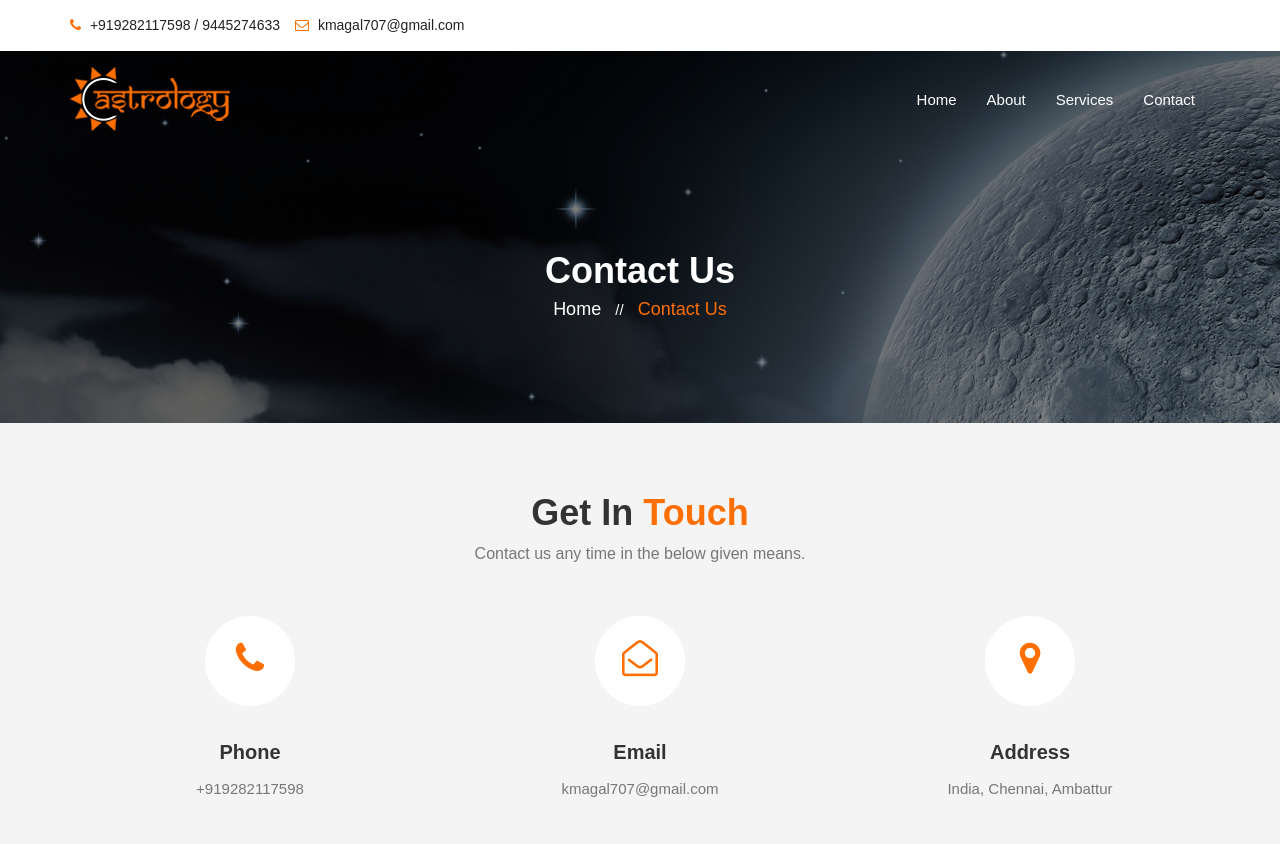
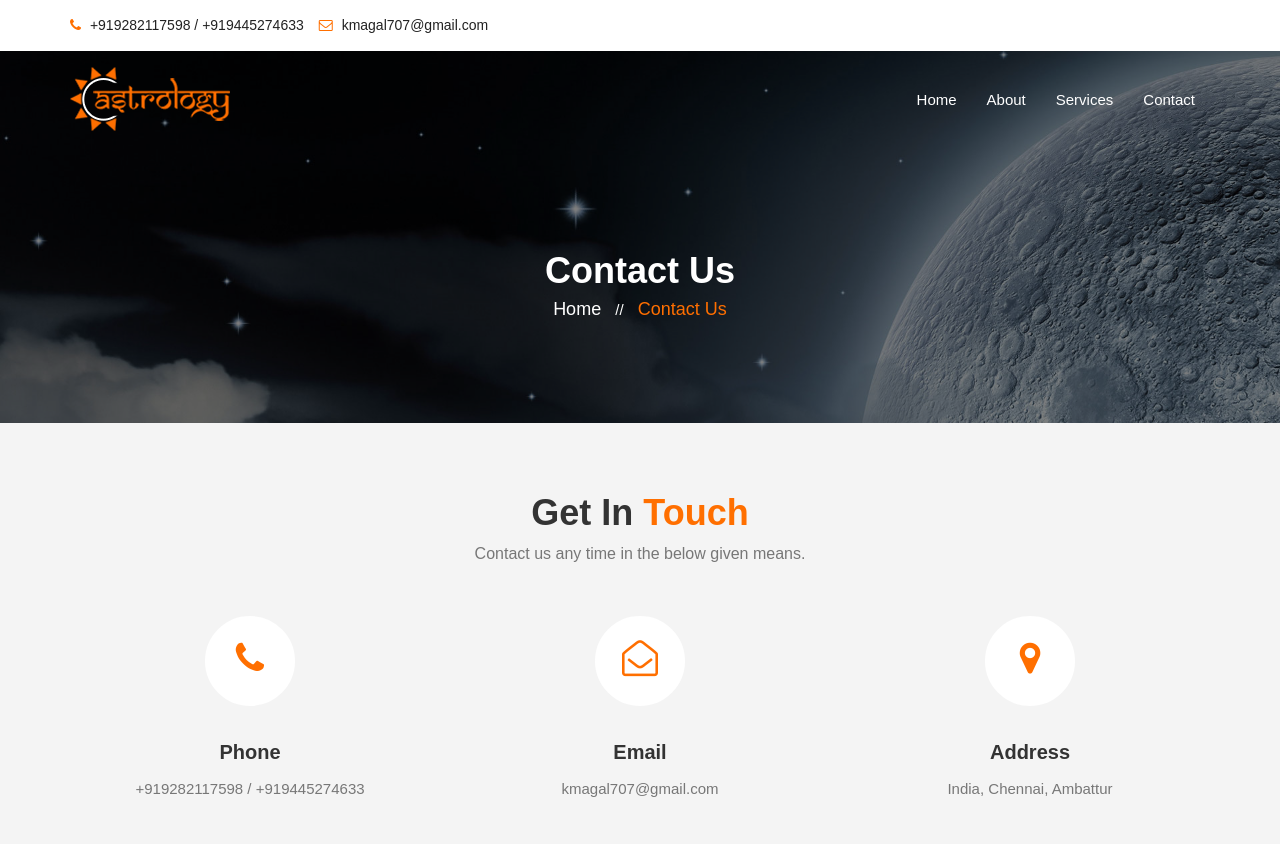
Before and after one commit to AravindKhumar/AravindKhumar.github.io, a plain HTML site: page contact.html in a window 1280 px wide. Shown: the top 844 px of the page. Drawn offline with Linux system fonts and the light colour scheme; a web font is replaced by a local one.

Commit message:
updated contact details
added extra contact number

```diff
--- a/contact.html
+++ b/contact.html
@@ -30,7 +30,7 @@
 			<div class="col-lg-12 col-md-12 col-sm-12 col-xs-12">
 				<div class="ast_contact_details">
 					<ul>
-						<li><i class="fa fa-phone" aria-hidden="true"></i> +919282117598 / 9445274633 </li>
+						<li><i class="fa fa-phone" aria-hidden="true"></i> +919282117598 / +919445274633 </li>
 						<li><a href="#"><i class="fa fa-envelope-o" aria-hidden="true"></i> kmagal707@gmail.com </a></li>
 					</ul>
 				</div>
@@ -133,7 +133,7 @@
 				<div class="ast_contact_info">
 					<span><i class="fa fa-phone" aria-hidden="true"></i></span>
 					<h4>phone</h4>
-					<p>+919282117598</p>
+					<p>+919282117598 / +919445274633</p>
 				</div>
 			</div>
 			<div class="col-lg-4 col-md-4 col-sm-4 col-xs-12">
@@ -274,7 +274,7 @@ Download wrapper End-->
 							<li><i class="fa fa-home" aria-hidden="true"></i>
 								<p>India, Chennai, Ambattur</p></li>
 							<li><i class="fa fa-at" aria-hidden="true"></i> <a href="#">kmagal707@gmail.com</a>
-							<li><i class="fa fa-phone" aria-hidden="true"></i> <p>+919282117598</p>
+							<li><i class="fa fa-phone" aria-hidden="true"></i> <p>+919282117598 / +919445274633</p>
 						</ul>
 					</div>
 				</div>
```
